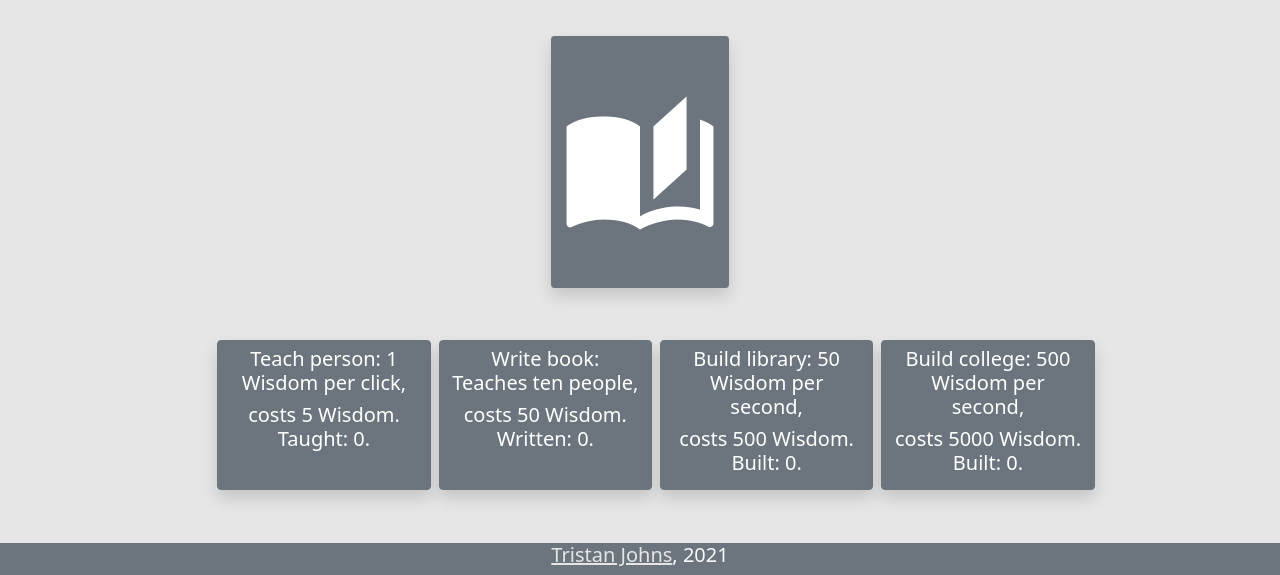
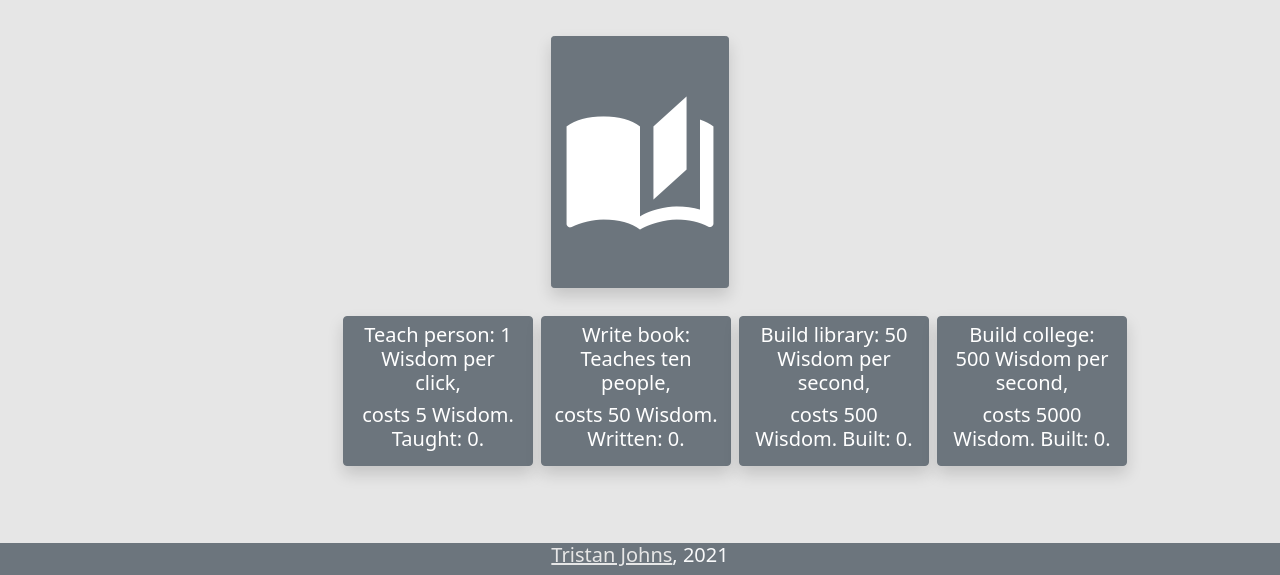
Before and after one commit to TristanFJ/checkpointTwo, a plain HTML site: page index.html in a window 1280 px wide. Shown: the part 225-800 px from the top of the page. Drawn offline with nearby package versions, Linux system fonts and the light colour scheme; a web font is replaced by a local one.

```diff
--- a/index.html
+++ b/index.html
@@ -76,8 +76,8 @@
     </div>
 
     <!-- purchase buttons -->
-    <div class="container-fluid my-5">
-      <div class="row">
+    <div class="container mt-4">
+      <div class="row justify-content-center">
 
         <div class="col-md-2 text-center" onclick="">
         </div>
@@ -110,7 +110,7 @@
 
       </div>
 
-      <div class="row d-none" id="levelTwo">
+      <div class="row d-none justify-content-center" id="levelTwo">
         <div class="col-md-2 text-center " onclick="">
           <h4 id=""></h4>
         </div>
--- a/styles.css
+++ b/styles.css
@@ -4,6 +4,7 @@ body {
   background-color: hsl(0, 0%, 90%);
   display: flex;
   flex-direction: column;
+  padding: 0;
   min-height: 100vh;
   max-width: 100vw;
   overflow-x: hidden;
@@ -23,7 +24,9 @@ a:hover {
   color: hsl(200, 100%, 80%)
 }
 
-
+.btn {
+  max-width: 90vw;
+}
 
 .mdi-book-open-page-variant {
   font-size: 10rem;
@@ -39,7 +42,6 @@ a:hover {
   touch-action: manipulation;
 }
 
-
 .rampart {
   font-family: 'Rampart One';
 }
```
